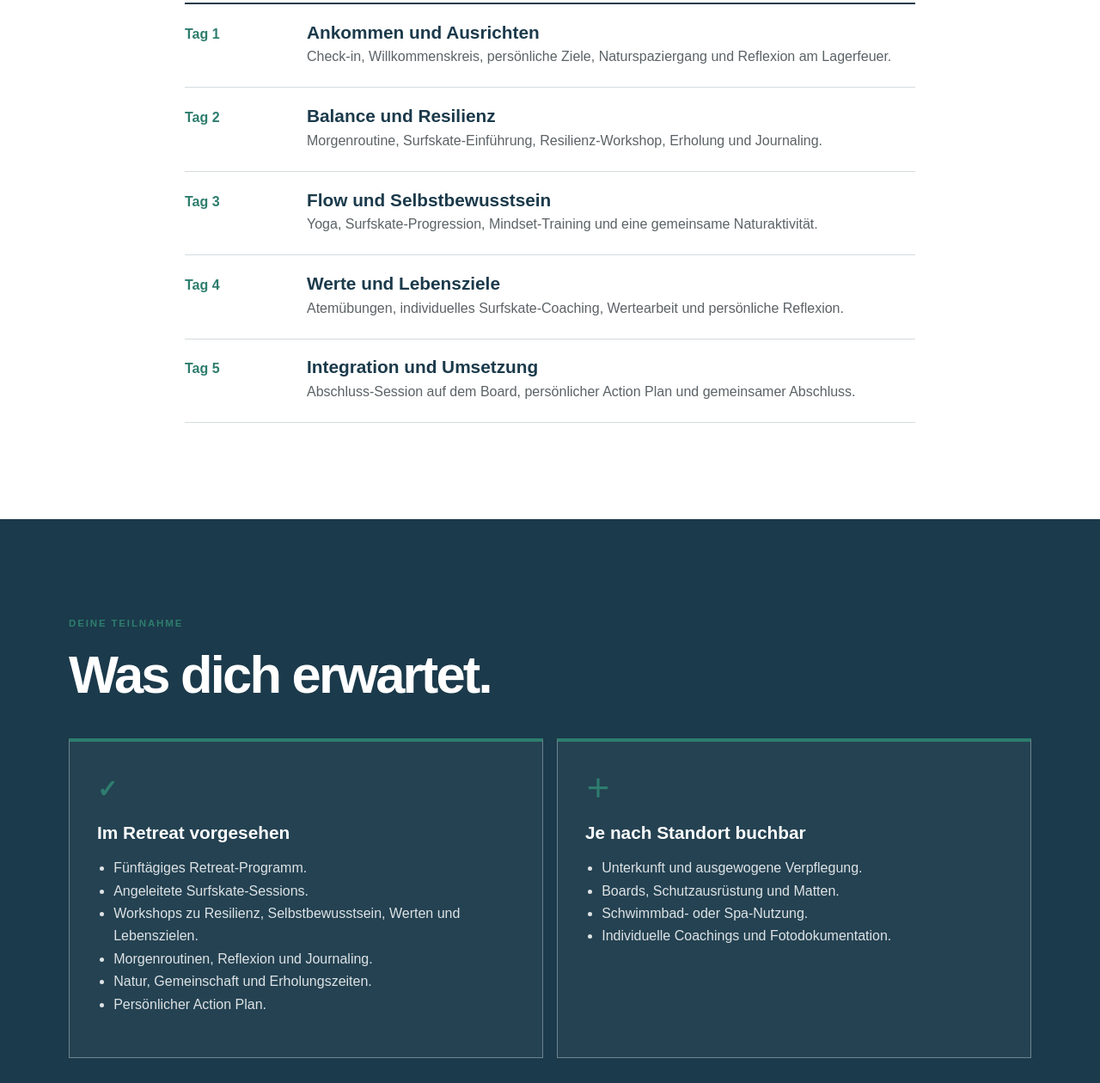
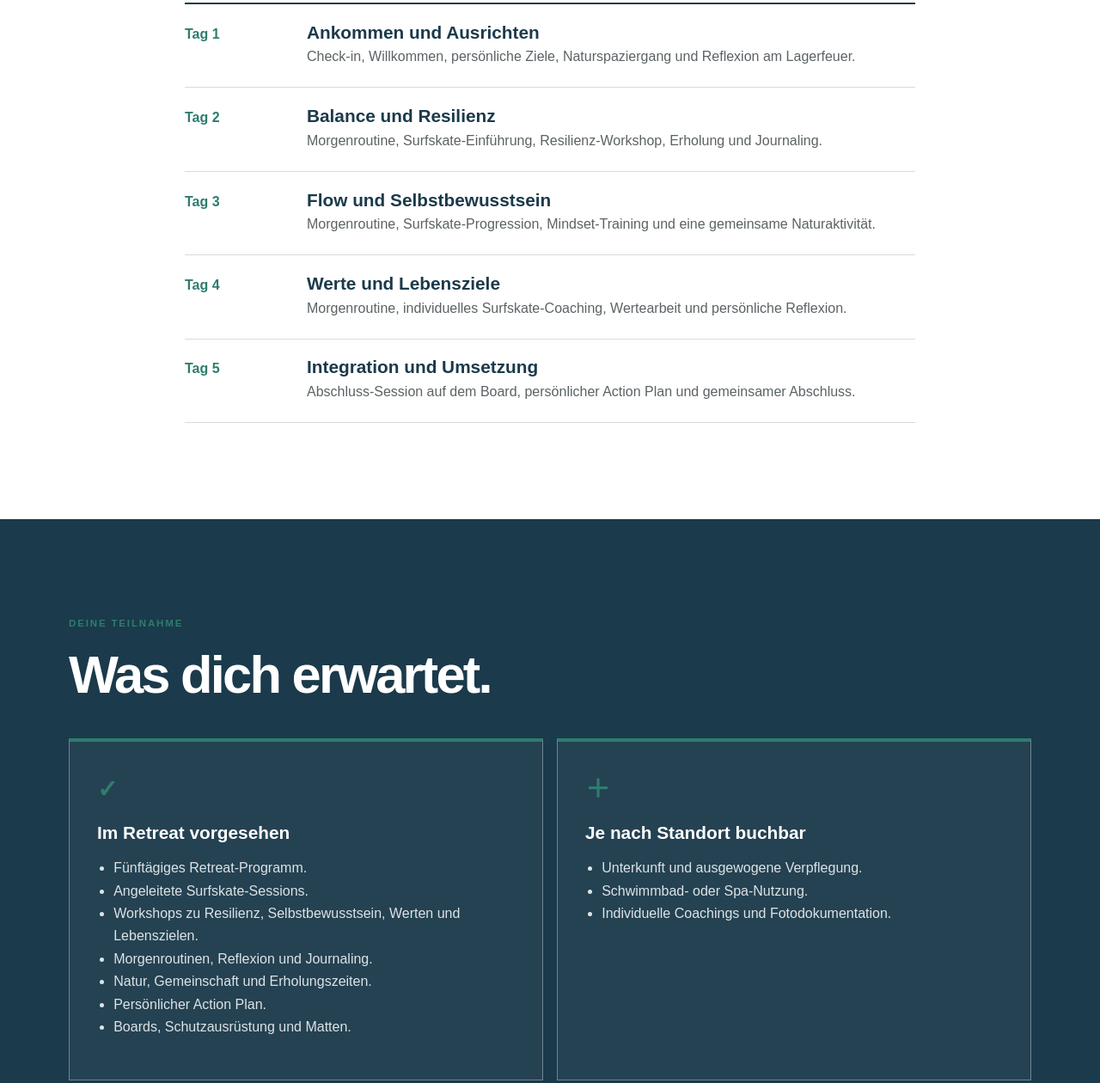
Before and after one commit to JuliusWickel/Surfskate, a plain HTML site: page index.html in a window 1280 px wide. Shown: the part 2953-4213 px from the top of the page at 86% size. Drawn offline with Linux system fonts and the light colour scheme.

Commit message:
TextUpdate index.html

```diff
--- a/index.html
+++ b/index.html
@@ -16,11 +16,11 @@
 <main>
 <section class="section intro" id="retreat"><div class="wrap narrow"><p class="eyebrow">Für wen?</p><h2>Du brauchst keinen Neustart.<br><span>Du brauchst eine neue Perspektive.</span></h2><p>Dieses Retreat richtet sich an Menschen zwischen etwa 25 und 45 Jahren, die offen für neue Erfahrungen sind und Bewegung, persönliche Entwicklung und Natur verbinden möchten. Du brauchst keine Surfskate-Erfahrung.</p><div class="three-columns"><article><span class="number">01</span><h3>Wenn dein Kopf nicht abschaltet</h3><p>Du hast viele Möglichkeiten, aber keine fühlt sich wirklich nach deiner an. Bewegung hilft, Abstand zu gewinnen.</p></article><article><span class="number">02</span><h3>Wenn du wieder anfangen willst</h3><p>Kein Selbstoptimierungsdruck. Ein klarer Rahmen, ein Brett unter den Füßen und der nächste machbare Schritt.</p></article><article><span class="number">03</span><h3>Wenn Vielseitigkeit dich bewegt</h3><p>Du musst dich nicht auf eine Rolle reduzieren. Das Retreat schafft Raum für neue Verbindungen und Sichtweisen.</p></article></div></div></section>
 <section class="section split-section"><div class="wrap split"><div class="split-image"><img src="assets/images/skate3.jpeg" alt="Surfskate als Moment von Bewegung und Flow"></div><div class="split-copy"><p class="eyebrow">Was sich verbindet</p><h2>Surfskate ist mehr<br><span>als eine Sportart.</span></h2><p>Du erlebst Balance, Richtung und Flow auf dem Board und übersetzt diese Erfahrungen in konkrete Fragen für deinen Alltag.</p><div class="pillars"><div><strong>Körper</strong><span>Balance und Körpergefühl.</span></div><div><strong>Geist</strong><span>Resilienz, Selbstbewusstsein und neue Perspektiven.</span></div><div><strong>Alltag</strong><span>Action Plan und <em>#einestundeamtag</em>.</span></div></div></div></div></section>
-<section class="section timeline-section" id="ablauf"><div class="wrap narrow"><p class="eyebrow">Der Ablauf</p><h2>Fünf Tage.<br><span>Ein roter Faden.</span></h2><p class="section-lead">Das Programm verbindet Aktivität und Erholung. Der genaue Ablauf kann an Gruppengröße, Wetter und Standort angepasst werden.</p><div class="timeline"><article><span>Tag 1</span><div><h3>Ankommen und Ausrichten</h3><p>Check-in, Willkommenskreis, persönliche Ziele, Naturspaziergang und Reflexion am Lagerfeuer.</p></div></article><article><span>Tag 2</span><div><h3>Balance und Resilienz</h3><p>Morgenroutine, Surfskate-Einführung, Resilienz-Workshop, Erholung und Journaling.</p></div></article><article><span>Tag 3</span><div><h3>Flow und Selbstbewusstsein</h3><p>Yoga, Surfskate-Progression, Mindset-Training und eine gemeinsame Naturaktivität.</p></div></article><article><span>Tag 4</span><div><h3>Werte und Lebensziele</h3><p>Atemübungen, individuelles Surfskate-Coaching, Wertearbeit und persönliche Reflexion.</p></div></article><article><span>Tag 5</span><div><h3>Integration und Umsetzung</h3><p>Abschluss-Session auf dem Board, persönlicher Action Plan und gemeinsamer Abschluss.</p></div></article></div></div></section>
-<section class="section benefits" id="leistungen"><div class="wrap"><div class="section-heading"><p class="eyebrow">Deine Teilnahme</p><h2>Was dich erwartet.</h2></div><div class="benefit-grid"><article><span class="benefit-icon">✓</span><h3>Im Retreat vorgesehen</h3><ul><li>Fünftägiges Retreat-Programm.</li><li>Angeleitete Surfskate-Sessions.</li><li>Workshops zu Resilienz, Selbstbewusstsein, Werten und Lebenszielen.</li><li>Morgenroutinen, Reflexion und Journaling.</li><li>Natur, Gemeinschaft und Erholungszeiten.</li><li>Persönlicher Action Plan.</li></ul></article><article><span class="benefit-icon">＋</span><h3>Je nach Standort buchbar</h3><ul><li>Unterkunft und ausgewogene Verpflegung.</li><li>Boards, Schutzausrüstung und Matten.</li><li>Schwimmbad- oder Spa-Nutzung.</li><li>Individuelle Coachings und Fotodokumentation.</li></ul></article></div></div></section>
+<section class="section timeline-section" id="ablauf"><div class="wrap narrow"><p class="eyebrow">Der Ablauf</p><h2>Fünf Tage.<br><span>Ein roter Faden.</span></h2><p class="section-lead">Das Programm verbindet Aktivität und Erholung. Der genaue Ablauf kann an Gruppengröße, Wetter und Standort angepasst werden.</p><div class="timeline"><article><span>Tag 1</span><div><h3>Ankommen und Ausrichten</h3><p>Check-in, Willkommen, persönliche Ziele, Naturspaziergang und Reflexion am Lagerfeuer.</p></div></article><article><span>Tag 2</span><div><h3>Balance und Resilienz</h3><p>Morgenroutine, Surfskate-Einführung, Resilienz-Workshop, Erholung und Journaling.</p></div></article><article><span>Tag 3</span><div><h3>Flow und Selbstbewusstsein</h3><p>Morgenroutine, Surfskate-Progression, Mindset-Training und eine gemeinsame Naturaktivität.</p></div></article><article><span>Tag 4</span><div><h3>Werte und Lebensziele</h3><p>Morgenroutine, individuelles Surfskate-Coaching, Wertearbeit und persönliche Reflexion.</p></div></article><article><span>Tag 5</span><div><h3>Integration und Umsetzung</h3><p>Abschluss-Session auf dem Board, persönlicher Action Plan und gemeinsamer Abschluss.</p></div></article></div></div></section>
+<section class="section benefits" id="leistungen"><div class="wrap"><div class="section-heading"><p class="eyebrow">Deine Teilnahme</p><h2>Was dich erwartet.</h2></div><div class="benefit-grid"><article><span class="benefit-icon">✓</span><h3>Im Retreat vorgesehen</h3><ul><li>Fünftägiges Retreat-Programm.</li><li>Angeleitete Surfskate-Sessions.</li><li>Workshops zu Resilienz, Selbstbewusstsein, Werten und Lebenszielen.</li><li>Morgenroutinen, Reflexion und Journaling.</li><li>Natur, Gemeinschaft und Erholungszeiten.</li><li>Persönlicher Action Plan.</li><li>Boards, Schutzausrüstung und Matten.</li></ul></article><article><span class="benefit-icon">＋</span><h3>Je nach Standort buchbar</h3><ul><li>Unterkunft und ausgewogene Verpflegung.</li><li>Schwimmbad- oder Spa-Nutzung.</li><li>Individuelle Coachings und Fotodokumentation.</li></ul></article></div></div></section>
 <section class="section download-section"><div class="wrap download-box"><div><p class="eyebrow">In Ruhe informieren</p><h2>Alle Infos auf einen Blick.</h2><p>Du möchtest das Retreat weitergeben oder dir die Inhalte in Ruhe ansehen? Lade dir den Flyer als PDF herunter.</p></div><a class="button" href="assets/Flyer.pdf" download>Flyer herunterladen <span aria-hidden="true">↓</span></a></div></section>
 <section class="section companion-section"><div class="wrap companion-box"><div><p class="eyebrow">Dein kostenloser Begleiter</p><h2>Du musst nicht auf das Retreat warten, um anzufangen.</h2><p>Mit diesem kostenlosen Begleitbuch setzt du die ersten Schritte direkt in deinem Alltag um.</p></div><a class="button" href="begleitbuch.html">Begleitbuch kostenlos erhalten <span aria-hidden="true">→</span></a></div></section>
-<section class="section booking" id="anmeldung"><div class="wrap booking-box"><div><p class="eyebrow">Nächster Schritt</p><h2>Du musst nicht alles verändern.<br><span>Aber du kannst anfangen.</span></h2></div><div><p class="booking-text">Die geplante Teilnahme liegt bei etwa <strong>2.400 Euro pro Person</strong>. Der finale Preis hängt von Termin, Unterkunft, Verpflegung und enthaltenen Leistungen ab.</p><a class="button light" href="mailto:info@wellen-des-wandels.de?subject=Interesse%20am%20Surfskate-Retreat">Interesse anmelden</a></div></div></section>
+<section class="section booking" id="anmeldung"><div class="wrap booking-box"><div><p class="eyebrow">Nächster Schritt</p><h2>Du musst nicht alles verändern.<br><span>Aber du kannst anfangen.</span></h2></div><div><p class="booking-text">Die geplante Teilnahmegebühr liegt bei etwa <strong>2.400 Euro pro Person</strong>. Der finale Preis hängt von Termin, Unterkunft, Verpflegung und enthaltenen Leistungen ab.</p><a class="button light" href="mailto:info@wellen-des-wandels.de?subject=Interesse%20am%20Surfskate-Retreat">Interesse anmelden</a></div></div></section>
 </main>
 <footer class="footer"><div class="wrap"><span>Wellen des Wandels · Surfskate-Retreat für Lebenswandel und Selbstentwicklung</span><span><a href="https://onehouraday.substack.com/" target="_blank" rel="noopener">#onehouraday | Julius | Substack</a> · <a href="https://www.linkedin.com/in/julius-wickel-8a829259/" target="_blank" rel="noopener">Julius | LinkedIn</a></span></div></footer>
 </body>
```
